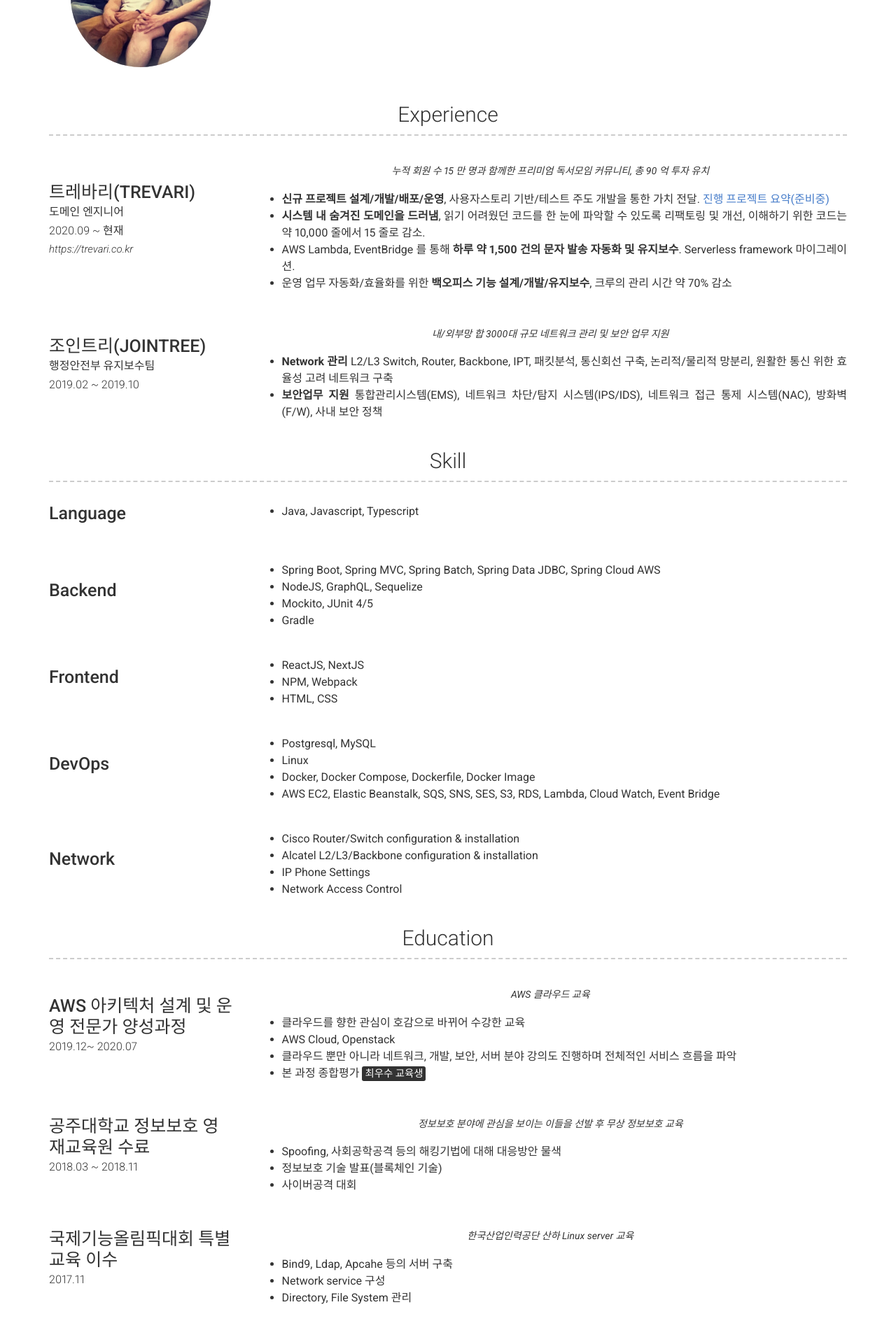
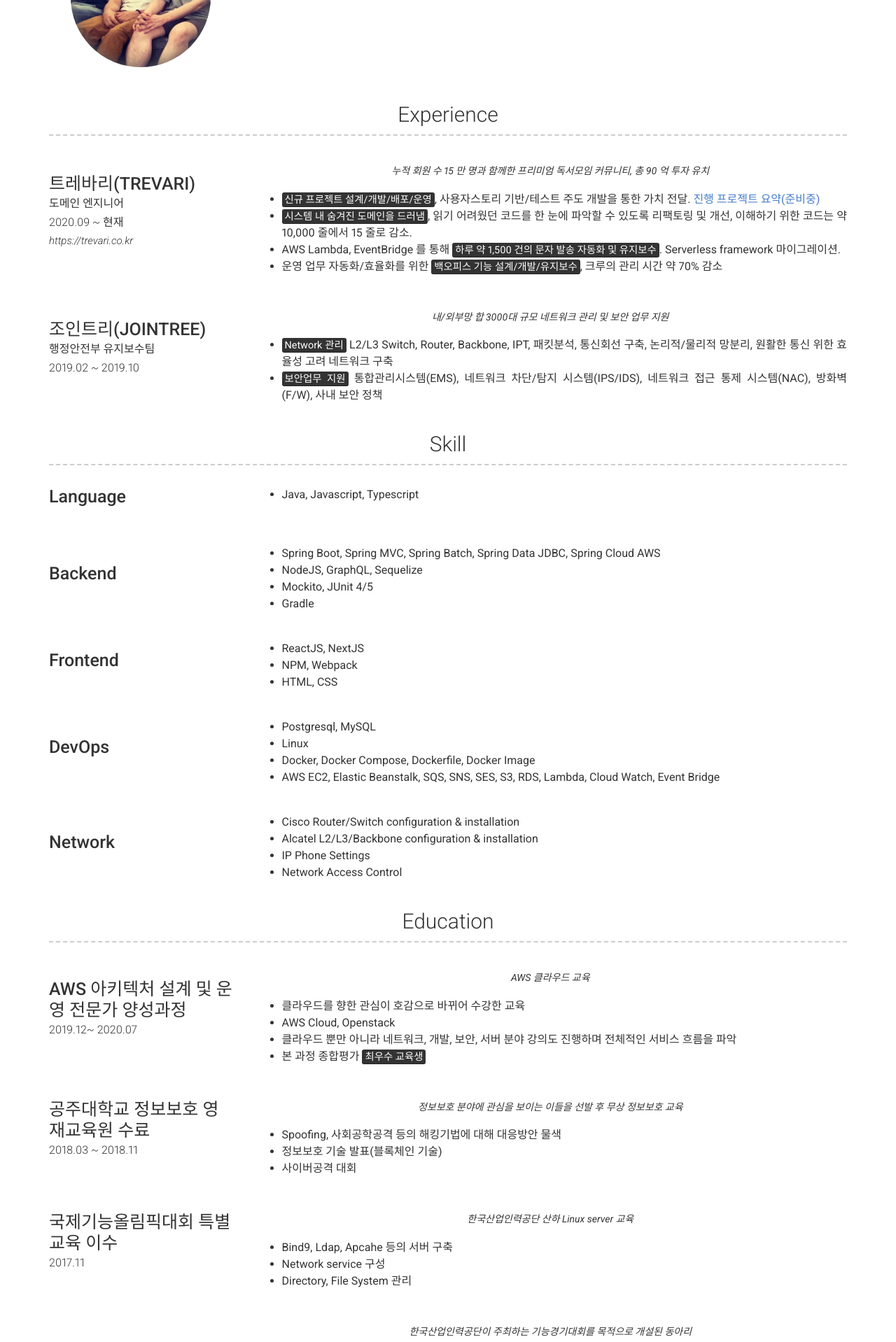
Before and after one commit to currenjin/resume, a Jekyll site: the page built from index.md, in a window 1280 px wide. Shown: the part 460-2378 px from the top of the page at 70% size. Built offline with Jekyll 4.4.1, drawn with Linux system fonts in a browser that asks for light colours; nearby versions of some CDN libraries.

```diff
--- a/_config.yml
+++ b/_config.yml
@@ -69,10 +69,10 @@ content:
         quote: >
           누적 회원 수 15 만 명과 함께한 프리미엄 독서모임 커뮤니티, 총 90 억 투자 유치
         description: |
-          - **신규 프로젝트 설계/개발/배포/운영**, 사용자스토리 기반/테스트 주도 개발을 통한 가치 전달. [진행 프로젝트 요약(준비중)](https://www.notion.so/currenjin/984446f51fb34d9b9bb349c86ad7d1af)
-          - **시스템 내 숨겨진 도메인을 드러냄**, 읽기 어려웠던 코드를 한 눈에 파악할 수 있도록 리팩토링 및 개선, 이해하기 위한 코드는 약 10,000 줄에서 15 줄로 감소.
-          - AWS Lambda, EventBridge 를 통해 **하루 약 1,500 건의 문자 발송 자동화 및 유지보수**. Serverless framework 마이그레이션.
-          - 운영 업무 자동화/효율화를 위한 **백오피스 기능 설계/개발/유지보수**, 크루의 관리 시간 약 70% 감소
+          - <mark>신규 프로젝트 설계/개발/배포/운영</mark>, 사용자스토리 기반/테스트 주도 개발을 통한 가치 전달. [진행 프로젝트 요약(준비중)](https://www.notion.so/currenjin/984446f51fb34d9b9bb349c86ad7d1af)
+          - <mark>시스템 내 숨겨진 도메인을 드러냄</mark>, 읽기 어려웠던 코드를 한 눈에 파악할 수 있도록 리팩토링 및 개선, 이해하기 위한 코드는 약 10,000 줄에서 15 줄로 감소.
+          - AWS Lambda, EventBridge 를 통해 <mark>하루 약 1,500 건의 문자 발송 자동화 및 유지보수</mark>. Serverless framework 마이그레이션.
+          - 운영 업무 자동화/효율화를 위한 <mark>백오피스 기능 설계/개발/유지보수</mark>, 크루의 관리 시간 약 70% 감소
       - layout: left
         title: 조인트리(JOINTREE)
         sub_title: 행정안전부 유지보수팀
@@ -80,9 +80,9 @@ content:
         quote: >
           내/외부망 합 3000대 규모 네트워크 관리 및 보안 업무 지원
         description: |
-          - **Network 관리**
+          - <mark>Network 관리</mark>
               L2/L3 Switch, Router, Backbone, IPT, 패킷분석, 통신회선 구축, 논리적/물리적 망분리, 원활한 통신 위한 효율성 고려 네트워크 구축
-          - **보안업무 지원**
+          - <mark>보안업무 지원</mark>
               통합관리시스템(EMS), 네트워크 차단/탐지 시스템(IPS/IDS), 네트워크 접근 통제 시스템(NAC), 방화벽(F/W), 사내 보안 정책
   - title: Skill
     layout: list
```
